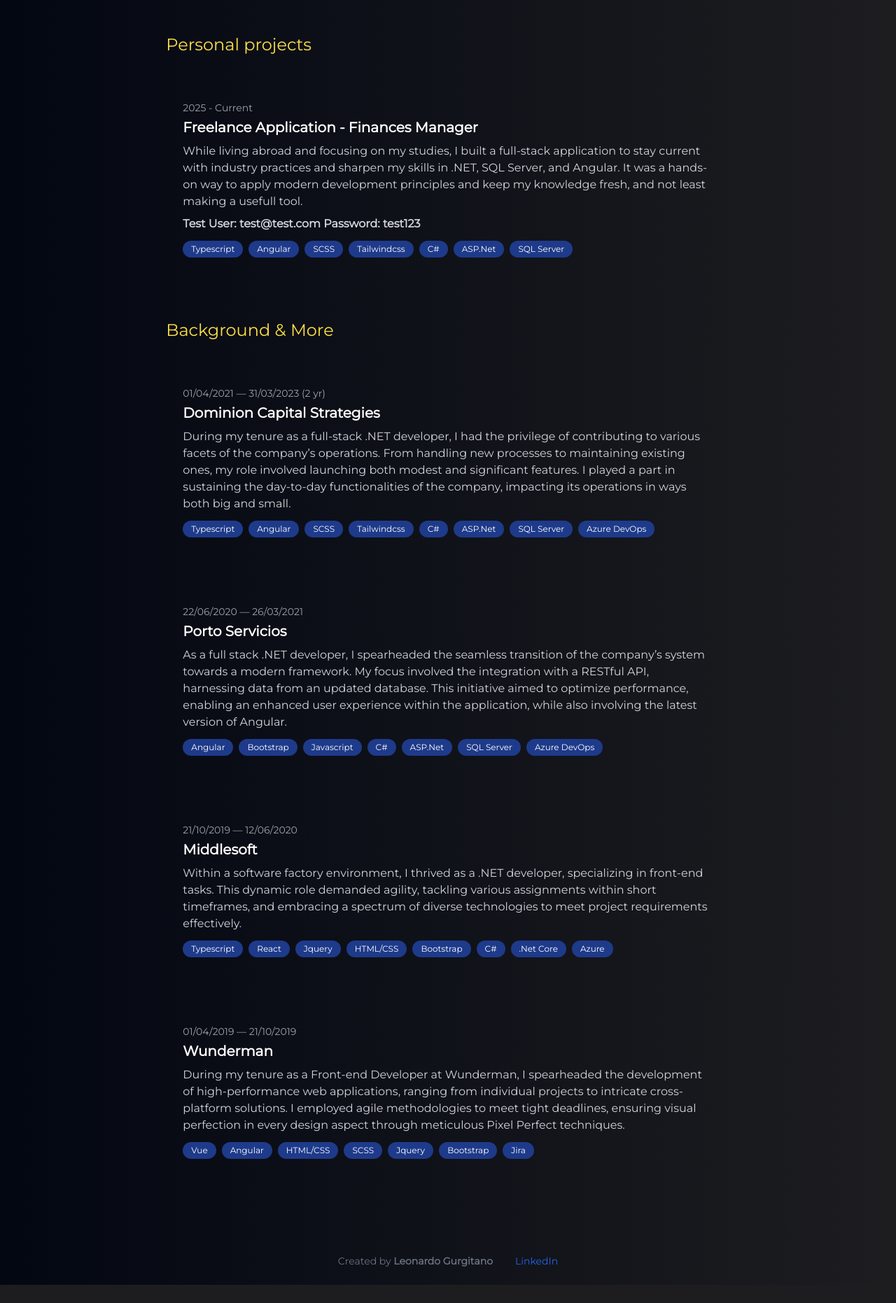
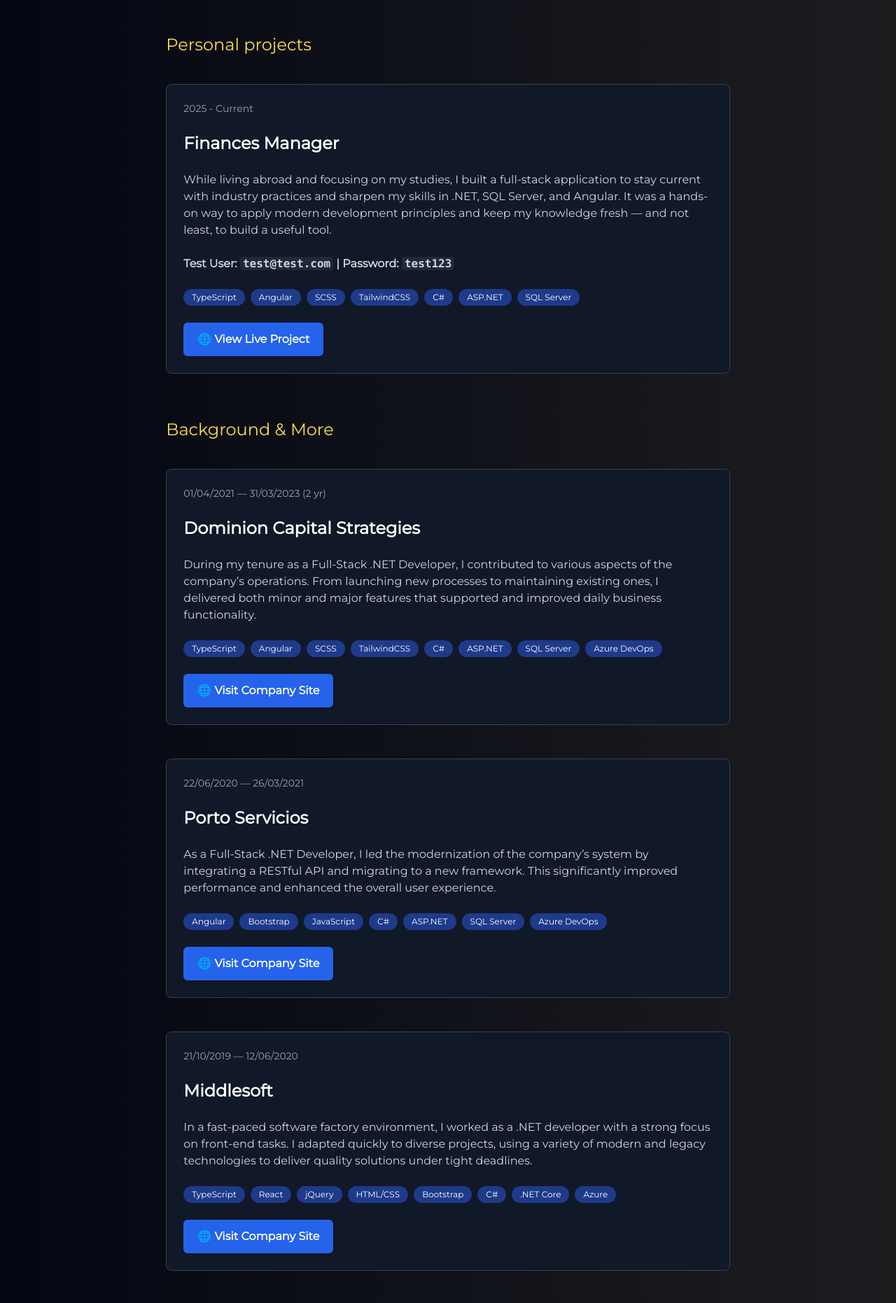
Before and after one commit to leo3852/appLeo, an Angular app: page / in a window 1280 px wide. Shown: the part 840-2702 px from the top of the page at 70% size. Before the commit the page ends 2676 px from the top, so only its background shows below. Built offline with nearby package versions, Linux system fonts and the light colour scheme.

Commit message:
home organization

```diff
--- a/src/app/components/background-section/background-section.component.html
+++ b/src/app/components/background-section/background-section.component.html
@@ -1,117 +1,160 @@
 <div class="mt-10 flex flex-col justify-center items-center">
     <div class=" md:w-4/6  text-white px-6 py-12">
         <h2 class="text-2xl text-yellow-300 mb-10 hover:animate-pulse">Personal projects</h2>
-        <div class="space-y-12 mb-16">
-          <div class="cursor-pointer p-6 rounded-lg hover:bg-blue-950 hover:shadow-xl hover:scale-105 transition duration-300 ease-in-out">
-            <a href="https://leo3852.github.io/expenses-manager-frontend/" target="_blank">
+        <div class="space-y-6 mb-16 p-6 border border-gray-700 rounded-lg bg-gray-900">
+          <div class="text-sm text-gray-400">2025 - Current</div>
 
-                <div class="text-sm text-gray-400">2025 - Current</div>
-                <h3 class="text-xl font-bold text-white mt-1">Freelance Application - Finances Manager</h3>
-                <p class="mt-2 text-gray-300">
-                  While living abroad and focusing on my studies, I built a full-stack application to stay current with industry practices and sharpen my skills in .NET, SQL Server, and Angular. It was a hands-on way to apply modern development principles and keep my knowledge fresh, and not least making a usefull tool.
+          <h3 class="text-2xl font-bold text-white">Finances Manager</h3>
+
+          <p class="text-gray-300">
+            While living abroad and focusing on my studies, I built a full-stack application to stay current with industry practices and sharpen my skills in .NET, SQL Server, and Angular. It was a hands-on way to apply modern development principles and keep my knowledge fresh — and not least, to build a useful tool.
           </p>
-                <p class="mt-2 font-bold text-gray-300">Test User: test@test.com Password: test123</p>
-                <div class="mt-3 flex flex-wrap gap-2">
-                    <span class="badge">Typescript</span>
+
+          <p class="font-semibold text-gray-300">Test User: <code class="bg-gray-800 px-1 rounded">test@test.com</code> | Password: <code class="bg-gray-800 px-1 rounded">test123</code></p>
+
+          <div class="flex flex-wrap gap-2 mt-3">
+            <span class="badge">TypeScript</span>
             <span class="badge">Angular</span>
             <span class="badge">SCSS</span>
-                    <span class="badge">Tailwindcss</span>
+            <span class="badge">TailwindCSS</span>
             <span class="badge">C#</span>
-                    <span class="badge">ASP.Net</span>
+            <span class="badge">ASP.NET</span>
             <span class="badge">SQL Server</span>
           </div>
+
+          <div class="mt-5">
+            <a
+              href="https://leo3852.github.io/expenses-manager-frontend/"
+              target="_blank"
+              class="inline-block px-5 py-3 bg-blue-600 text-white font-semibold rounded-md shadow hover:bg-blue-700 transition"
+            >
+              🌐 View Live Project
             </a>
           </div>
         </div>
+
 
         <h2 class="text-2xl text-yellow-300 mb-10 hover:animate-pulse">Background & More</h2>
 
         <div class="space-y-12">
 
           <!-- Experience Block -->
-
-          <div class="cursor-pointer p-6 rounded-lg hover:bg-blue-950 hover:shadow-xl hover:scale-105 transition duration-300 ease-in-out">
-            <a href="https://dominion-cs.com/en" target="_blank">
+          <div class="space-y-6 p-6 border border-gray-700 rounded-lg bg-gray-900 hover:bg-blue-950 hover:shadow-xl hover:scale-105 transition duration-300 ease-in-out">
 
             <div class="text-sm text-gray-400">01/04/2021 — 31/03/2023 (2 yr)</div>
-                <h3 class="text-xl font-bold text-white mt-1">Dominion Capital Strategies</h3>
+
+            <h3 class="text-2xl font-bold text-white mt-1">Dominion Capital Strategies</h3>
+
             <p class="mt-2 text-gray-300">
-                    During my tenure as a full-stack .NET developer, I had the privilege of contributing to various facets of the company’s operations. From handling new processes to maintaining existing ones, my role involved launching both modest and significant features. I played a part in sustaining the day-to-day functionalities of the company, impacting its operations in ways both big and small.
+              During my tenure as a Full-Stack .NET Developer, I contributed to various aspects of the company’s operations. From launching new processes to maintaining existing ones, I delivered both minor and major features that supported and improved daily business functionality.
             </p>
+
             <div class="mt-3 flex flex-wrap gap-2">
-                    <span class="badge">Typescript</span>
+              <span class="badge">TypeScript</span>
               <span class="badge">Angular</span>
               <span class="badge">SCSS</span>
-                    <span class="badge">Tailwindcss</span>
+              <span class="badge">TailwindCSS</span>
               <span class="badge">C#</span>
-                    <span class="badge">ASP.Net</span>
+              <span class="badge">ASP.NET</span>
               <span class="badge">SQL Server</span>
               <span class="badge">Azure DevOps</span>
             </div>
+
+              <div class="mt-5">
+                <a
+                  href="https://dominion-cs.com/en"
+                  target="_blank"
+                  class="inline-block px-5 py-3 bg-blue-600 text-white font-semibold rounded-md shadow hover:bg-blue-700 transition"
+                >
+                  🌐 Visit Company Site
                 </a>
               </div>
 
+          </div>
+
           <!-- Repeat this block for each experience entry -->
-          <div class="cursor-pointer p-6 rounded-lg  hover:bg-blue-950 hover:shadow-xl hover:scale-105 transition duration-300 ease-in-out">
-            <a href="https://www.portoservicios.com.uy/" target="_blank">
+          <div class="space-y-6 p-6 border border-gray-700 rounded-lg bg-gray-900 hover:bg-blue-950 hover:shadow-xl hover:scale-105 transition duration-300 ease-in-out">
             <div class="text-sm text-gray-400">22/06/2020 — 26/03/2021</div>
-            <h3 class="text-xl font-bold text-white mt-1">Porto Servicios</h3>
+            <h3 class="text-2xl font-bold text-white mt-1">Porto Servicios</h3>
             <p class="mt-2 text-gray-300">
-              As a full stack .NET developer, I spearheaded the seamless transition of the company’s system towards a modern framework. My focus involved the integration with a RESTful API, harnessing data from an updated database. This initiative aimed to optimize performance, enabling an enhanced user experience within the application, while also involving the latest version of Angular.
+              As a Full-Stack .NET Developer, I led the modernization of the company’s system by integrating a RESTful API and migrating to a new framework. This significantly improved performance and enhanced the overall user experience.
             </p>
             <div class="mt-3 flex flex-wrap gap-2">
               <span class="badge">Angular</span>
               <span class="badge">Bootstrap</span>
-              <span class="badge">Javascript</span>
+              <span class="badge">JavaScript</span>
               <span class="badge">C#</span>
-              <span class="badge">ASP.Net</span>
+              <span class="badge">ASP.NET</span>
               <span class="badge">SQL Server</span>
               <span class="badge">Azure DevOps</span>
             </div>
+            <div class="mt-5">
+              <a
+                href="https://www.portoservicios.com.uy/"
+                target="_blank"
+                class="inline-block px-5 py-3 bg-blue-600 text-white font-semibold rounded-md shadow hover:bg-blue-700 transition"
+              >
+                🌐 Visit Company Site
               </a>
             </div>
+          </div>
+
 
           <!-- Middlesoft -->
-          <div class="cursor-pointer p-6 rounded-lg  hover:bg-blue-950 hover:shadow-xl hover:scale-105 transition duration-300 ease-in-out">
-
-            <a href="https://www.middlesoft.com.uy/" target="_blank">
-
+          <div class="space-y-6 p-6 border border-gray-700 rounded-lg bg-gray-900 hover:bg-blue-950 hover:shadow-xl hover:scale-105 transition duration-300 ease-in-out">
             <div class="text-sm text-gray-400">21/10/2019 — 12/06/2020</div>
-            <h3 class="text-xl font-bold text-white mt-1">Middlesoft</h3>
+            <h3 class="text-2xl font-bold text-white mt-1">Middlesoft</h3>
             <p class="mt-2 text-gray-300">
-              Within a software factory environment, I thrived as a .NET developer, specializing in front-end tasks. This dynamic role demanded agility, tackling various assignments within short timeframes, and embracing a spectrum of diverse technologies to meet project requirements effectively.
+              In a fast-paced software factory environment, I worked as a .NET developer with a strong focus on front-end tasks. I adapted quickly to diverse projects, using a variety of modern and legacy technologies to deliver quality solutions under tight deadlines.
             </p>
             <div class="mt-3 flex flex-wrap gap-2">
-              <span class="badge">Typescript</span>
+              <span class="badge">TypeScript</span>
               <span class="badge">React</span>
-              <span class="badge">Jquery</span>
+              <span class="badge">jQuery</span>
               <span class="badge">HTML/CSS</span>
               <span class="badge">Bootstrap</span>
               <span class="badge">C#</span>
-              <span class="badge">.Net Core</span>
+              <span class="badge">.NET Core</span>
               <span class="badge">Azure</span>
             </div>
+            <div class="mt-5">
+              <a
+                href="https://www.middlesoft.com.uy/"
+                target="_blank"
+                class="inline-block px-5 py-3 bg-blue-600 text-white font-semibold rounded-md shadow hover:bg-blue-700 transition"
+              >
+                🌐 Visit Company Site
               </a>
+            </div>
           </div>
 
           <!-- Wunderman -->
-        <div class="cursor-pointer p-6 rounded-lg  hover:bg-blue-950 hover:shadow-xl hover:scale-105 transition duration-300 ease-in-out">
-
+          <div class="space-y-6 p-6 border border-gray-700 rounded-lg bg-gray-900 hover:bg-blue-950 hover:shadow-xl hover:scale-105 transition duration-300 ease-in-out">
             <div class="text-sm text-gray-400">01/04/2019 — 21/10/2019</div>
-            <h3 class="text-xl font-bold text-white mt-1">Wunderman</h3>
+            <h3 class="text-2xl font-bold text-white mt-1">Wunderman</h3>
             <p class="mt-2 text-gray-300">
-                During my tenure as a Front-end Developer at Wunderman, I spearheaded the development of high-performance web applications, ranging from individual projects to intricate cross-platform solutions. I employed agile methodologies to meet tight deadlines, ensuring visual perfection in every design aspect through meticulous Pixel Perfect techniques.
+              As a Front-End Developer, I delivered performant web apps using agile methodologies. My responsibilities included building responsive interfaces, ensuring pixel-perfect design fidelity, and collaborating across teams on multi-platform solutions.
             </p>
             <div class="mt-3 flex flex-wrap gap-2">
               <span class="badge">Vue</span>
               <span class="badge">Angular</span>
               <span class="badge">HTML/CSS</span>
               <span class="badge">SCSS</span>
-                <span class="badge">Jquery</span>
+              <span class="badge">jQuery</span>
               <span class="badge">Bootstrap</span>
               <span class="badge">Jira</span>
             </div>
+            <div class="mt-5">
+              <a
+                href="https://vml.com/uruguay"
+                target="_blank"
+                class="inline-block px-5 py-3 bg-blue-600 text-white font-semibold rounded-md shadow hover:bg-blue-700 transition"
+              >
+                🌐 Visit Company Site
+              </a>
             </div>
+          </div>
+
 
         </div>
     </div>
```
Lines whose indentation alone changed are shown as unchanged.
